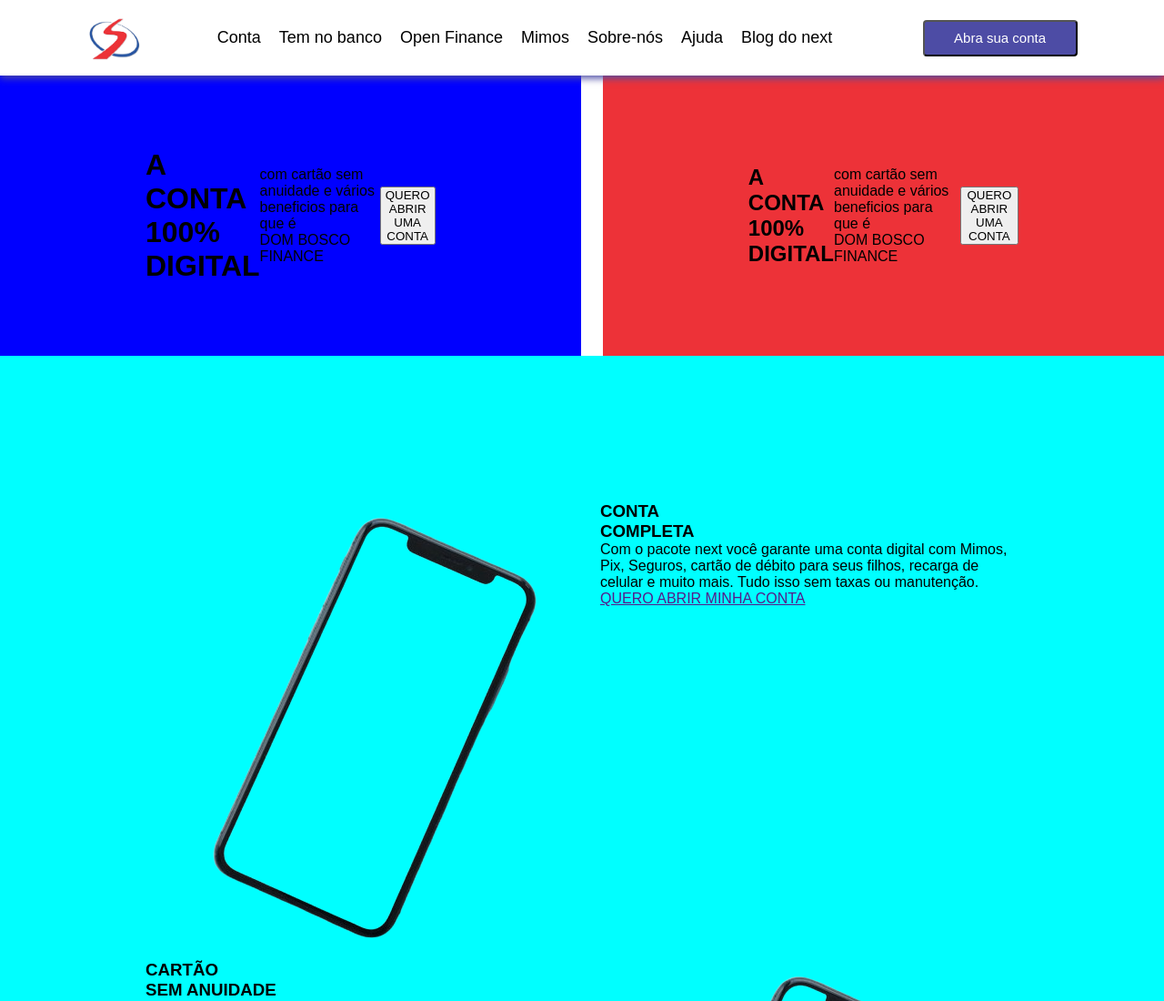
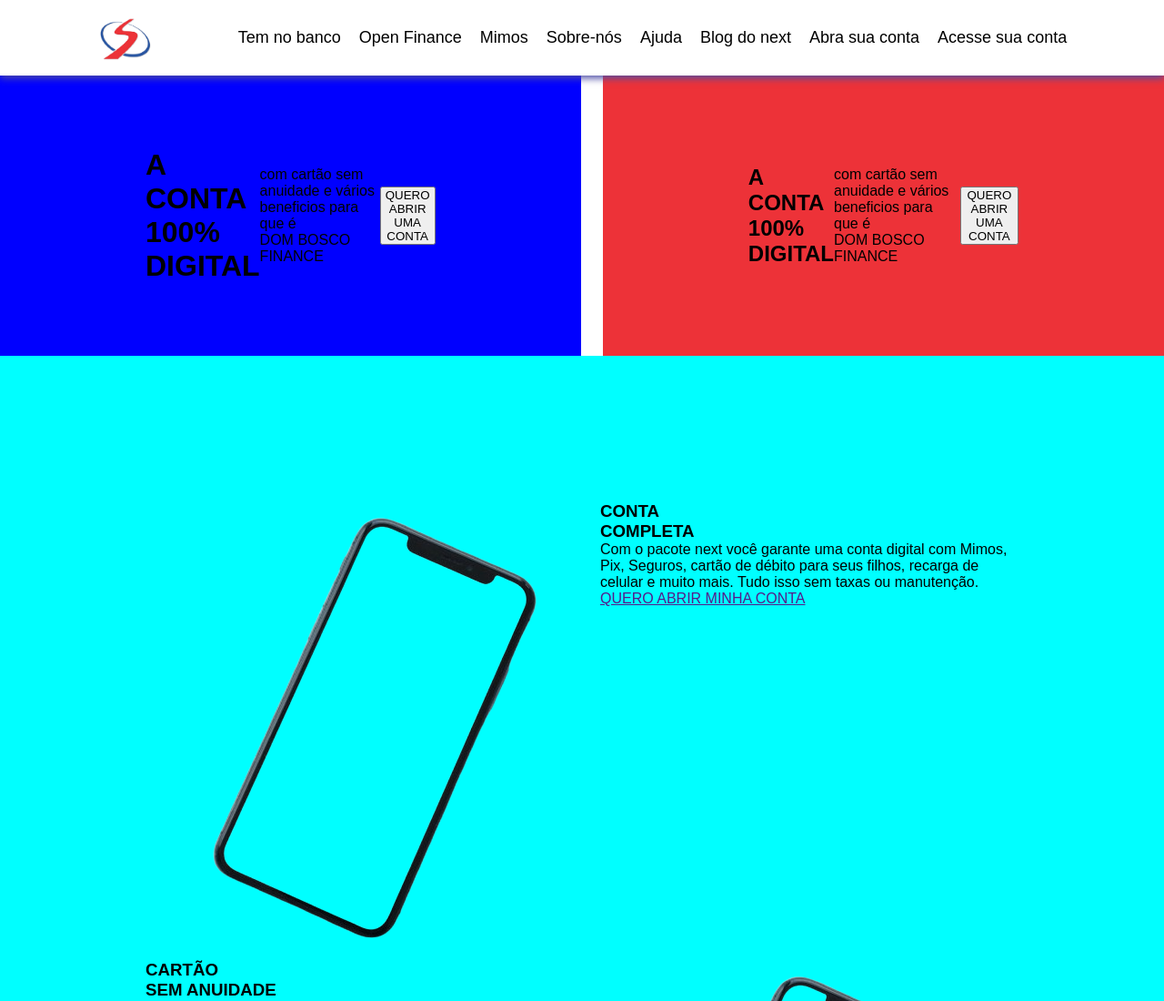
Before and after one commit to tigasweb/Fintech-para-inclus-o-financeiras-, a plain HTML site: page index.html in a window 1280 px wide. Shown: the top 1100 px of the page at 91% size. Drawn offline with Linux system fonts and the light colour scheme.

Commit message:
a
retirei o botão do header

```diff
--- a/index.html
+++ b/index.html
@@ -17,9 +17,6 @@
         <nav>
             <ul>
                 <li>
-                    <a href="">Conta</a>
-                </li>
-                <li>
                     <a href="">Tem no banco</a>
                 </li>
                 <li>
@@ -37,12 +34,15 @@
                 <li>
                     <a href="">Blog do next</a>
                 </li>
+                <li>
+                    <a href="loginTCC/form.html">Abra sua conta</a>
+                </li>
+                <li>
+                    <a href="form2.html">Acesse sua conta</a>
+                </li>
+
             </ul>
         </nav>
-        <a href="loginTCC/form.html">
-
-            <button type="button">Abra sua conta</button>
-        </a>
 
     </header>
 
```
Also changed, not shown: form2.html (renamed from form2/form.html, +5 -2 lines), form2.css (renamed from form2/form.css), form2/form.js (added), form2/form2.js (added).
